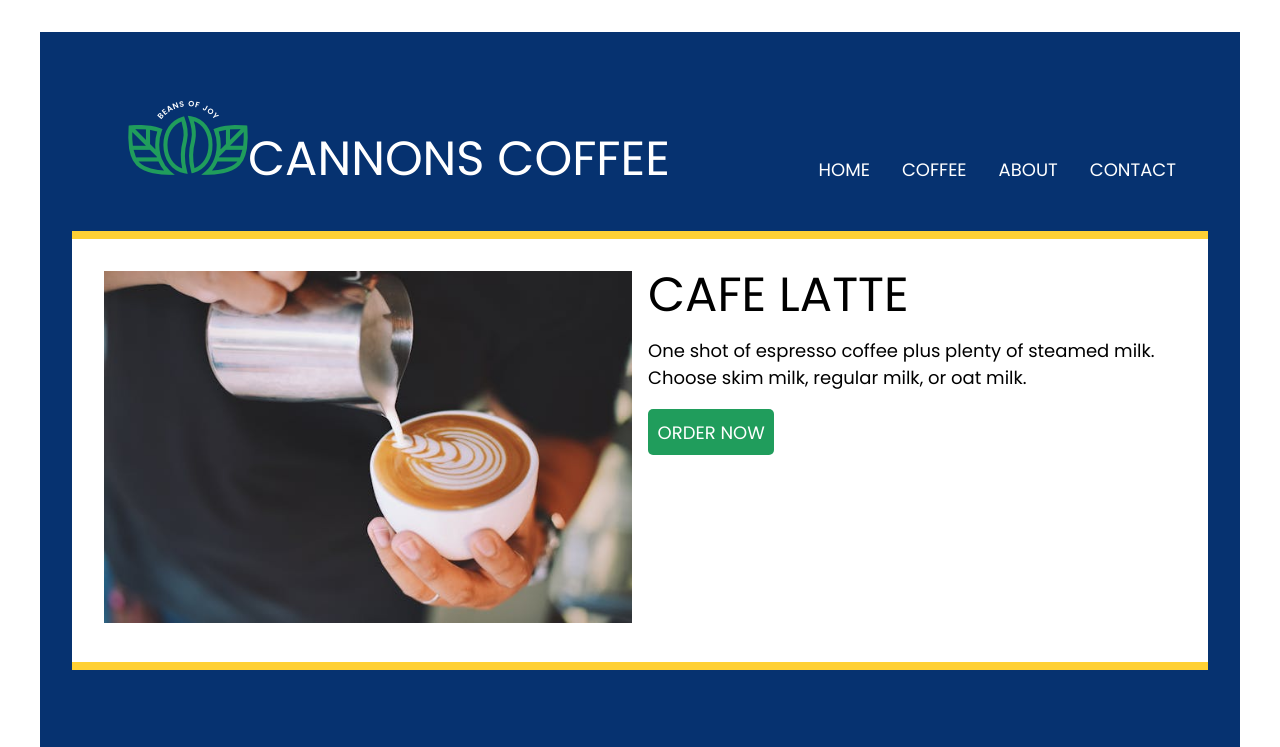
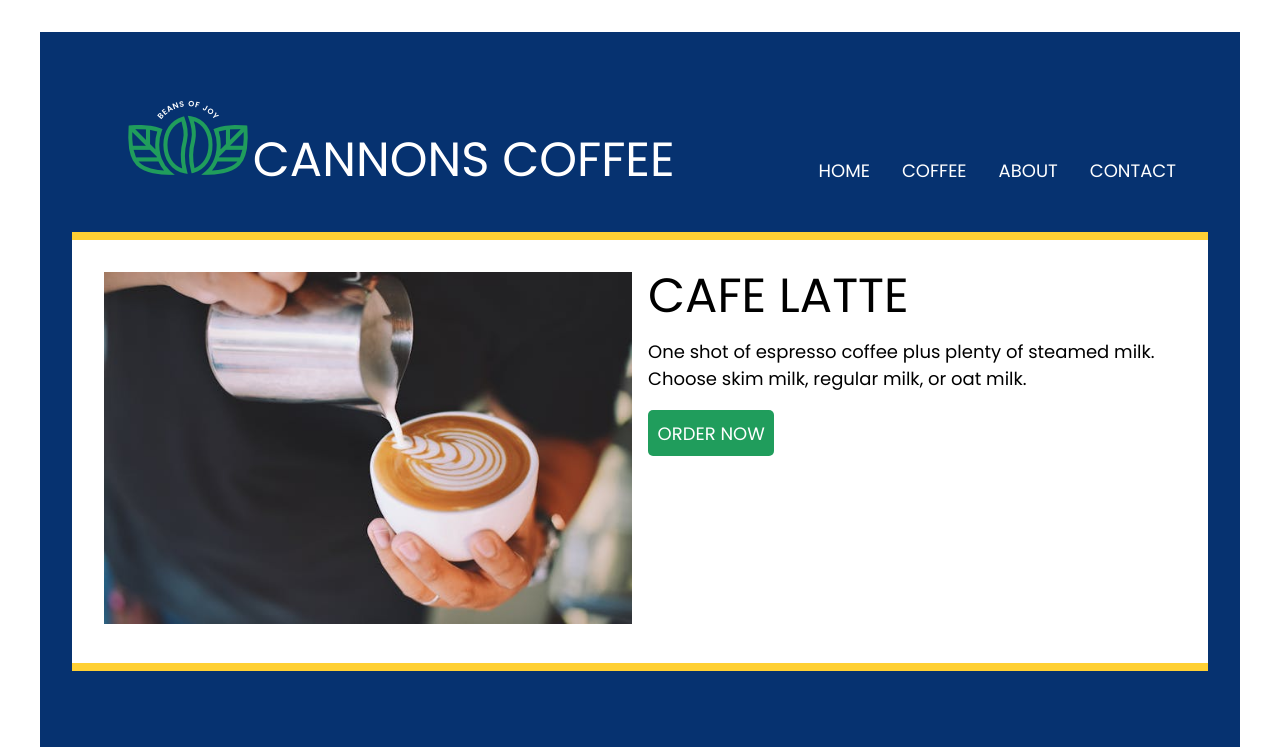
Before and after one commit to makebacappiello/cannons-coffee, a plain HTML site: page latte.html in a window 1280 px wide. Shown: the top 747 px of the page. Drawn offline with Linux system fonts and the light colour scheme.

Commit message:
initial commit

```diff
--- a/css/styles.css
+++ b/css/styles.css
@@ -216,7 +216,7 @@ footer {
   grid-column: 2/3;
 }
 
-@media (min-width: 999px) {
+@media (min-width: 1000px) {
   .card {
     display: grid;
     grid-template-columns: 1fr 1fr 1fr 1fr;
--- a/latte.html
+++ b/latte.html
@@ -9,14 +9,12 @@
   <body>
     <div class="wrapper">
       <header>
-        <div class="logo">
-          <div class="lattepic">
-            <img
-              src="images/logo-nav.png"
-              alt="Cannons Coffee, Beans of Joy! Est. 2014"
-            />
-          </div>
-          <h1>CANNONS COFFEE</h1>
+        <div class="latteelogo">
+          <img
+            src="images/logo-nav.png"
+            alt="Cannons Coffee, Beans of Joy! Est. 2014"
+          />
+          <h1>Cannons Coffee</h1>
         </div>
         <nav>
           <ul>
```
Also changed, not shown: css/latte.html (added).
